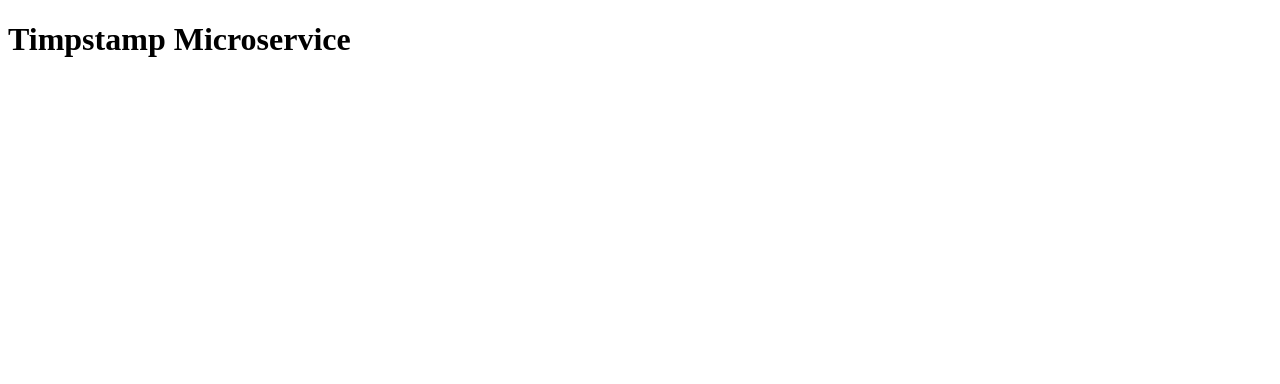
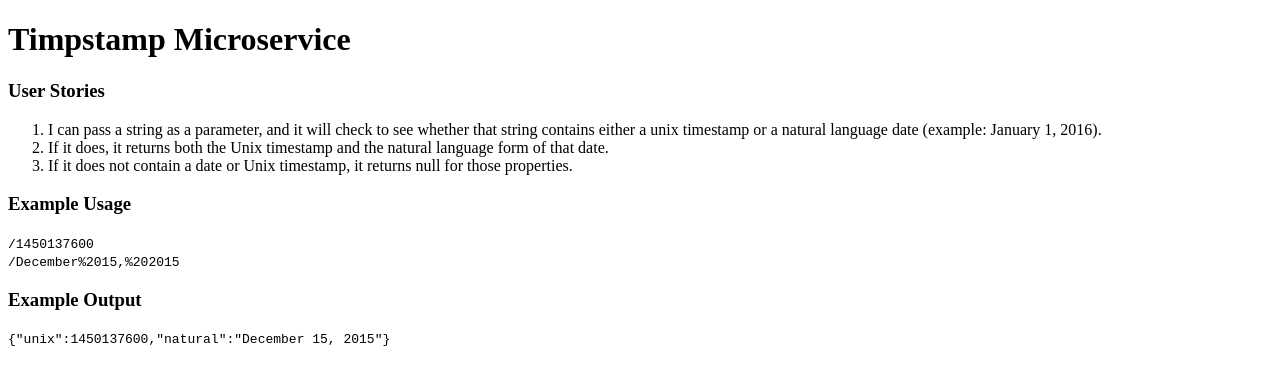
Before and after one commit to smmakowski/microservices, a website: page index.html in a window 1280 px wide. Drawn offline with Linux system fonts and the light colour scheme.

Commit message:
complete basic homepage wo styling

```diff
--- a/index.html
+++ b/index.html
@@ -5,5 +5,18 @@
   </head>
   <body>
     <h1>Timpstamp Microservice</h1>
+    <h3>User Stories</h4>
+    <ol>
+      <li>I can pass a string as a parameter, and it will check to see whether that string contains either a unix timestamp or a natural language date (example: January 1, 2016).</li>
+      <li>If it does, it returns both the Unix timestamp and the natural language form of that date.</li>
+      <li>If it does not contain a date or Unix timestamp, it returns null for those properties.</li>
+    </ol>
+    </blockquote>
+    <h3>Example Usage</h3>
+    <code>/1450137600</code>
+    <br />
+    <code>/December%2015,%202015</code>
+    <h3>Example Output</h3>
+    <code>{"unix":1450137600,"natural":"December 15, 2015"}</code>
   </body>
 </html>
```
